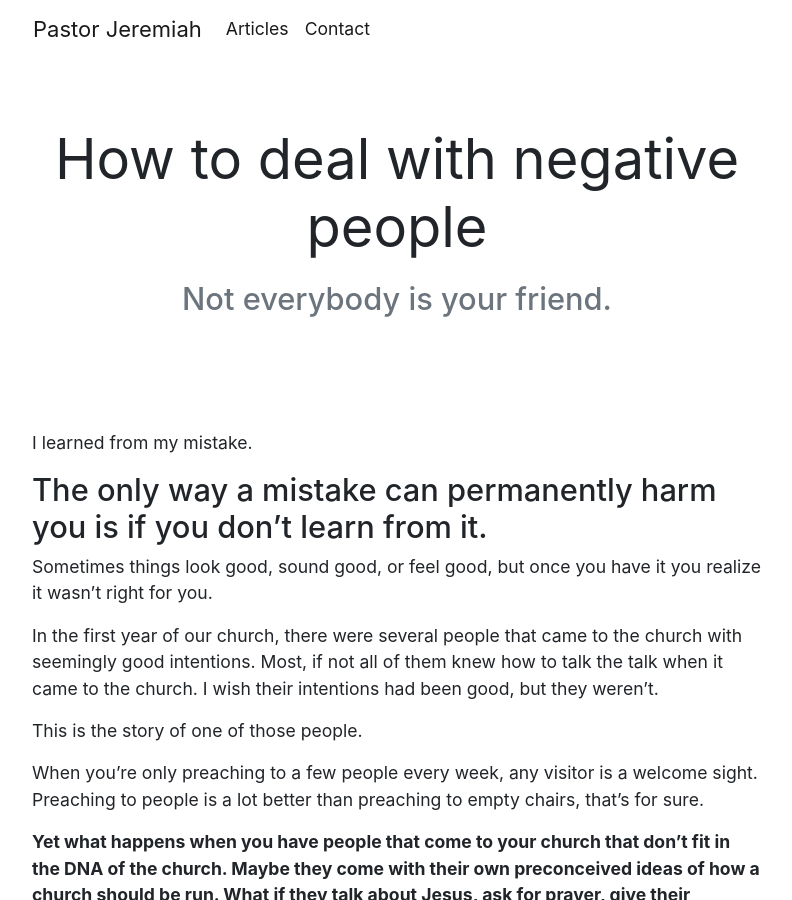
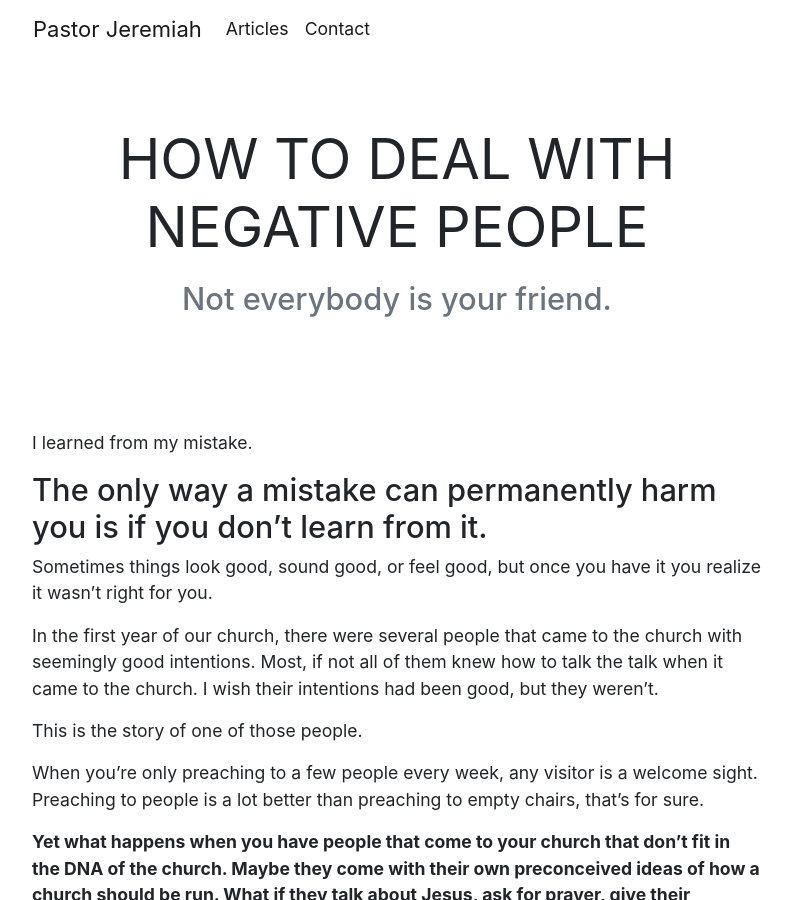
Before and after one commit to jmofyi/pastorjeremiah, a Jekyll site: the page built from _posts/2019-02-01-how-to-deal-with-negative-people.md, in a window 1280 px wide and 900 px high. Shown: the whole window, without its empty margins (243-1035 px from the left). Built offline with Jekyll 4.4.1, drawn with Linux system fonts in a browser that asks for light colours; part of the change alters nothing that is shown.

```diff
--- a/_posts/2019-02-01-how-to-deal-with-negative-people.md
+++ b/_posts/2019-02-01-how-to-deal-with-negative-people.md
@@ -1,10 +1,10 @@
 ---
-title: How to deal with negative people
+title: HOW TO DEAL WITH NEGATIVE PEOPLE
 description: Not everybody is your friend.
 image: ''
 tags:
 - church
-date: 2019-02-01 00:00:00 -0500
+date: 2019-02-01 05:00:00 +0000
 layout: post
 
 ---
```
